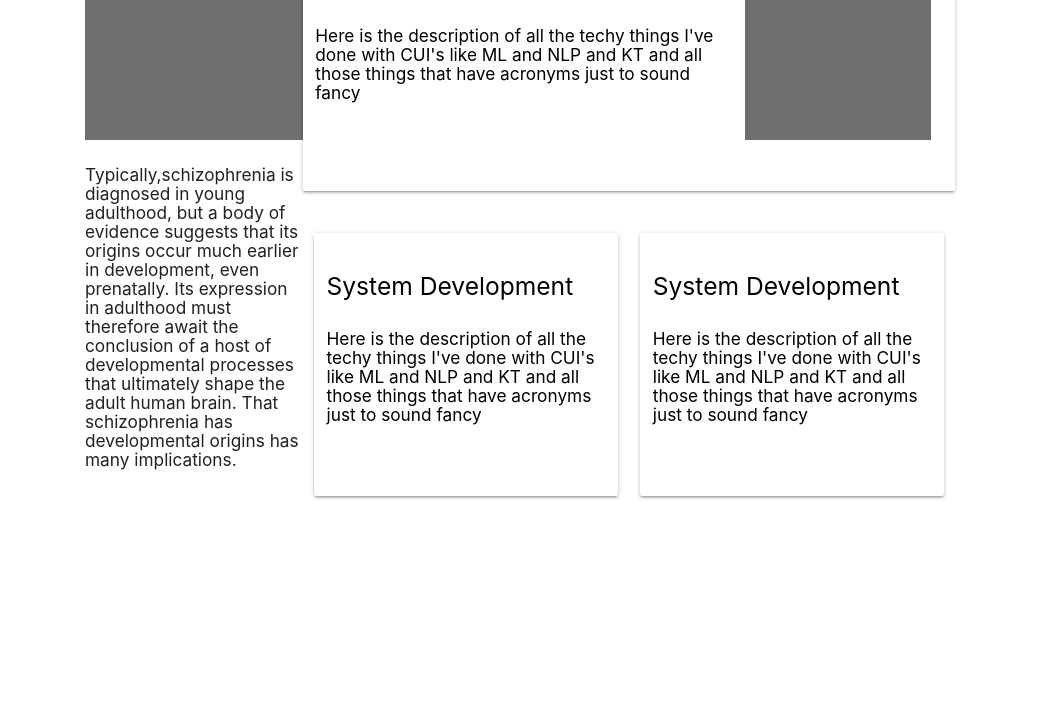
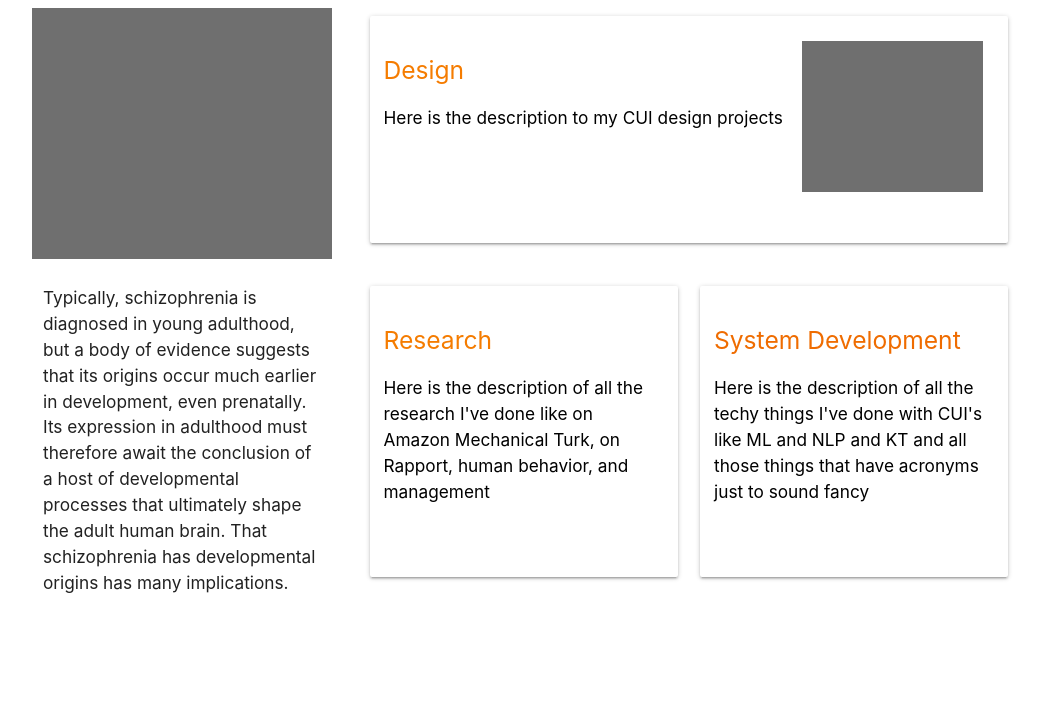
Before and after one commit to rlasko/myweb, a plain HTML site: page cui.html in a window 1280 px wide. Shown: the part 91-800 px from the top of the page, without its empty margins (120-1161 px from the left). Drawn offline with nearby package versions, Linux system fonts and the light colour scheme.

Commit message:
template of CUI home page done

```diff
--- a/cui.html
+++ b/cui.html
@@ -13,27 +13,30 @@
     <script src="https://cdnjs.cloudflare.com/ajax/libs/materialize/0.97.5/js/materialize.min.js"></script>
     <div class="container" id="container">
       <div class="row" id="entire_page">
-        <div class="col l3 cui_col">
+
+        <div class="row orange-text text-darken-2" id="title"><h4>Conversational User Interfaces</h4></div>
+
+        <div class="col l4 cui_col">
           <div class="row" id="title_image">
-            <img class="responsive-img" src="images/greysquare.jpg">
+            <img class="responsive-img" src="images/greysquareLg.jpg">
           </div>
           <div class="row" id="cui_description">
-            <h6>Typically,schizophrenia is diagnosed in young adulthood, but a body of evidence suggests that its origins occur much earlier in development, even prenatally. Its expression in adulthood must therefore await the conclusion of a host of developmental processes that ultimately shape the adult human brain. That schizophrenia has developmental origins has many implications.</h6>
+            <h6 class="description">Typically, schizophrenia is diagnosed in young adulthood, but a body of evidence suggests that its origins occur much earlier in development, even prenatally. Its expression in adulthood must therefore await the conclusion of a host of developmental processes that ultimately shape the adult human brain. That schizophrenia has developmental origins has many implications.</h6>
           </div>
         </div>
 
-        <div class="col l9 cui_col">
+        <div class="col l8 cui_col">
           <!-- panels -->
           <div class="row" id="design_row">
-            <div class="card-panel white">
+            <div class="card-panel white card_span">
               <span class="black-text">
                 <div class="row">
                   <div class="col l8"> <!-- Text -->
-                    <div class="row"><h5>Design</h5></div>
-                    <div class="row"><h6>Here is the description of all the techy things I've done with CUI's like ML and NLP and KT and all those things that have acronyms just to sound fancy</h6></div>
+                    <div class="row orange-text text-darken-2 card_header"><h5>Design</h5></div>
+                    <div class="row"><h6 class="description">Here is the description to my CUI design projects</h6></div>
                   </div>
                   <div class="col l4">
-                    <img class="responsive-img" src="images/greysquare.jpg">
+                    <img class="responsive-img" src="images/greysquareLg.jpg">
                   </div>
                 </div>
               </span>
@@ -41,12 +44,12 @@
           </div>
           <div class="row" id="res_tech_row">
             <div class="col l6" id="research_col">
-              <div class="card-panel white">
+              <div class="card-panel white card_span">
                 <span class="black-text">
                   <div class="row">
                     <div class="col l12"> <!-- Text -->
-                      <div class="row"><h5>System Development</h5></div>
-                      <div class="row"><h6>Here is the description of all the techy things I've done with CUI's like ML and NLP and KT and all those things that have acronyms just to sound fancy</h6></div>
+                      <div class="row orange-text text-darken-2 card_header"><h5>Research</h5></div>
+                      <div class="row"><h6 class="description">Here is the description of all the research I've done like on Amazon Mechanical Turk, on Rapport, human behavior, and management</h6></div>
                     </div>
                   </div>
                 </span>
@@ -54,12 +57,12 @@
             </div>
 
             <div class="col l6" id="tech_col">
-              <div class="card-panel white">
+              <div class="card-panel white card_span">
                 <span class="black-text">
                   <div class="row">
                     <div class="col l12"> <!-- Text -->
-                      <div class="row"><h5>System Development</h5></div>
-                      <div class="row"><h6>Here is the description of all the techy things I've done with CUI's like ML and NLP and KT and all those things that have acronyms just to sound fancy</h6></div>
+                      <div class="row orange-text text-darken-3 card_header"><h5>System Development</h5></div>
+                      <div class="row"><h6 class="description">Here is the description of all the techy things I've done with CUI's like ML and NLP and KT and all those things that have acronyms just to sound fancy</h6></div>
                     </div>
                   </div>
                 </span>
--- a/style.css
+++ b/style.css
@@ -80,12 +80,46 @@ html {
 }
 
 /*CUI Home*/
+.cui_page .cui_col {
+  padding-left: 30px;
+  padding-right: 30px;
+  padding-top: 20px;
+}
+
+.cui_page .card_span {
+  padding: 25px;
+}
+
+.cui_page .description {
+  line-height: 150%;
+}
+
+.cui_page .card_header {
+  margin-bottom: 10px;
+}
+
 .cui_page #entire_page {
-  margin: 8px;
   padding: 5px;
 }
 
-.cui_page #cui_col {
-  margin: 10px;
-  padding: 10px;
+.cui_page #container {
+  width: 80%;
 }
+
+.cui_page #title {
+  padding-left: 25px;
+  margin-bottom: 0;
+}
+
+.cui_page #cui_description {
+  margin: 0;
+}
+
+.cui_page #research_col {
+  padding-left: 0;
+
+}
+
+.cui_page #tech_col {
+  padding-right: 0;
+}
```
